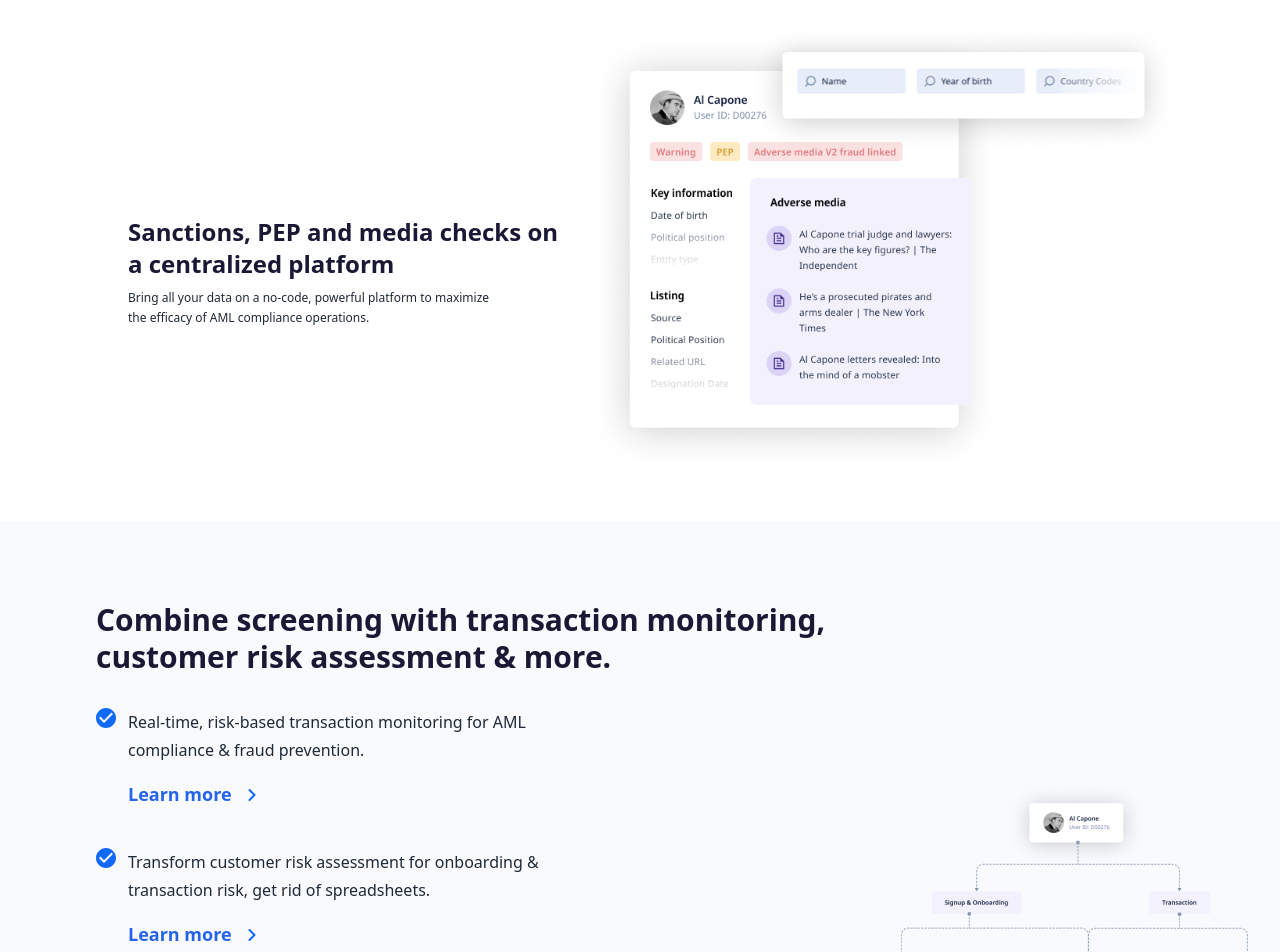
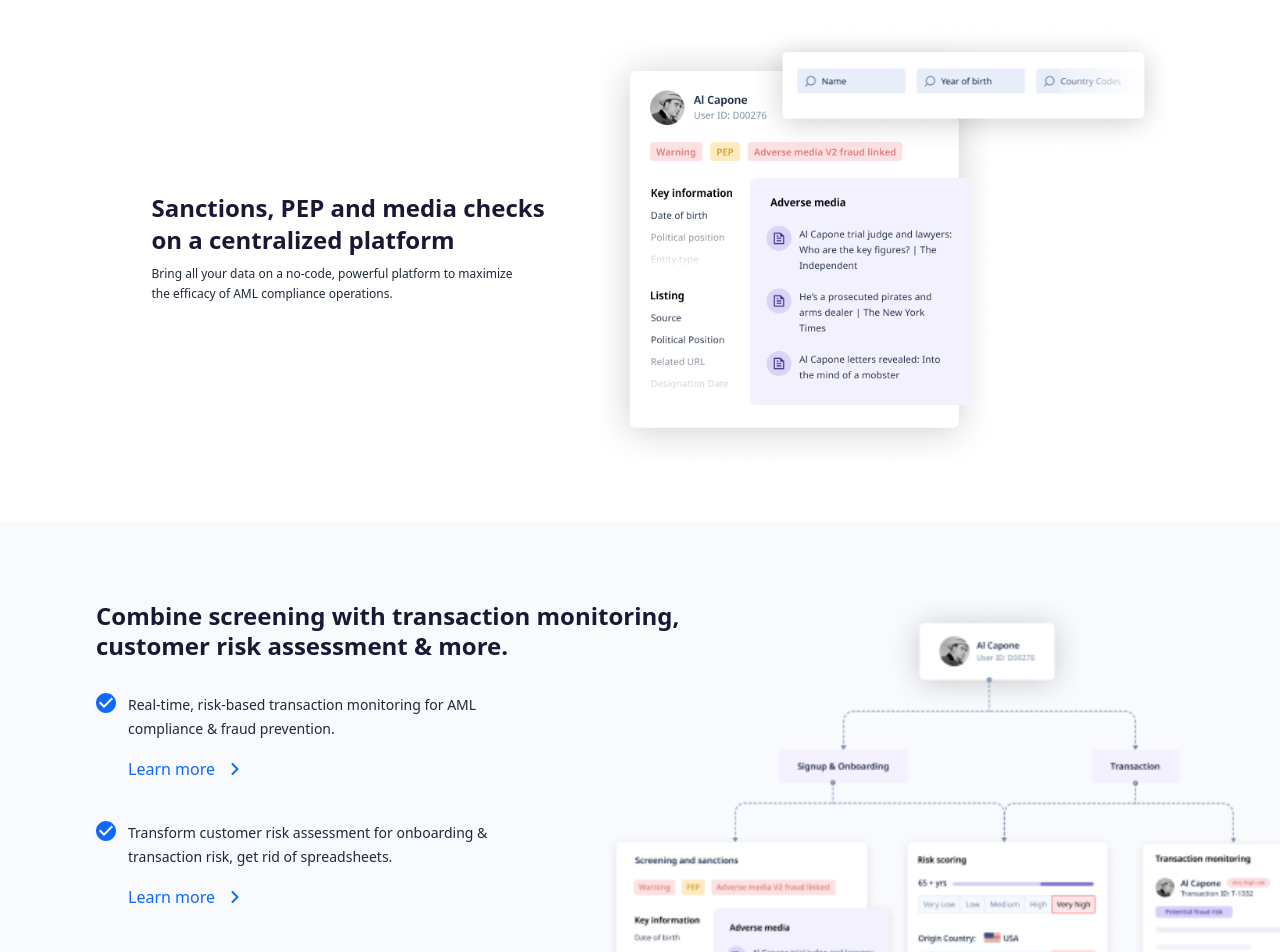
Before and after one commit to zentho/flagright-site, a React (Create React App) app: page / in a window 1280 px wide. Shown: the top 952 px of the page. Built offline with nearby package versions, Linux system fonts and the light colour scheme.

Commit message:
Fix stylings for Combine section

```diff
--- a/src/sections/Sanctions.js
+++ b/src/sections/Sanctions.js
@@ -4,10 +4,10 @@ import Checkmark from "../media/svg/Checkmark";
 
 export default function Sanctions() {
   return (
-    <section className="pb-8 lg:bg-white bg-[#F8FAFE] grid grid-cols-1 lg:grid-cols-2 items-center md:pl-12 lg:pt-6 lg:pl-24 lg:pr-44 lg:pb-12">
-      <div className="max-w-xl p-8 pt-20 mx-auto lg:mr-0">
+    <section className="pb-8 lg:bg-white bg-[#F8FAFE] pt-20  grid grid-cols-1 lg:grid-cols-2 items-center md:pl-12 lg:pt-6 lg:pl-24 lg:pr-44 lg:pb-12">
+      <div className="max-w-xl p-8 mx-auto lg:p-0">
         <h1 className="mb-6 text-3xl font-semibold leading-tight lg:font-bold lg:text-2xl lg:mb-2">
-          Sanctions, PEP and media checks <br className="hidden md:invisible" /> on a centralized platform
+          Sanctions, PEP and media checks <br className="hidden xl:inline" /> on a centralized platform
           <span className="md:hidden"> for all AML compliance needs </span>
         </h1>
         <div className="flex flex-col gap-6 lg:hidden">
@@ -30,8 +30,8 @@ export default function Sanctions() {
           </a>
         </div>
         <p className="hidden text-xs leading-5 text-gray-800 lg:block">
-          Bring all your data on a no-code, powerful platform to maximize <br className="invisible" /> the
-          efficacy of AML compliance operations.
+          Bring all your data on a no-code, powerful platform to maximize <br /> the efficacy of AML
+          compliance operations.
         </p>
       </div>
 
--- a/src/sections/web-only-sections/Combine.js
+++ b/src/sections/web-only-sections/Combine.js
@@ -4,20 +4,20 @@ import BlueArrow from "../../media/svg/BlueArrow";
 
 export default function Combine() {
   return (
-    <section className="relative flex bg-[#F8FAFE]">
-      <div className="z-20 px-24 pt-20 pb-40">
-        <h1 className="max-w-3xl mb-8 text-3xl font-semibold leading-tight">
-          Combine screening with transaction monitoring, customer risk assessment & more.
+    <section className="relative flex bg-[#F8FAFE] px-24 pt-20 pb-40">
+      <div className="z-20">
+        <h1 className="max-w-3xl mb-8 text-2xl font-semibold leading-tight">
+          Combine screening with transaction monitoring, <br /> customer risk assessment & more.
         </h1>
         <div className="flex flex-col gap-6">
           <div>
             <div className="flex items-start gap-3 mb-4">
               <Checkmark />
-              <p className="inline-block max-w-md leading-7 text-gray-800">
+              <p className="inline-block max-w-sm text-sm leading-6 text-gray-800">
                 Real-time, risk-based transaction monitoring for AML compliance & fraud prevention.
               </p>
             </div>
-            <a className="block mb-4 ml-8 text-lg font-semibold text-blue-600" href="/more">
+            <a className="block mb-4 ml-8  text-base font-medium text-[#1169F9]" href="/more">
               Learn more
               <BlueArrow />
             </a>
@@ -25,11 +25,11 @@ export default function Combine() {
           <div>
             <div className="flex items-start gap-3 mb-4">
               <Checkmark />
-              <p className="inline-block max-w-md leading-7 text-gray-800">
+              <p className="inline-block max-w-sm text-sm leading-6 text-gray-800">
                 Transform customer risk assessment for onboarding & transaction risk, get rid of spreadsheets.
               </p>
             </div>
-            <a className="block mb-4 ml-8 text-lg font-semibold text-blue-600" href="/more">
+            <a className="block mb-4 ml-8  text-[#1169F9] text-base font-medium" href="/more">
               Learn more
               <BlueArrow />
             </a>
@@ -37,7 +37,7 @@ export default function Combine() {
         </div>
       </div>
       <img
-        className="absolute bottom-0 right-0 "
+        className="absolute bottom-0 right-0 w-[54vw] max-w-2xl"
         src={require("../../media/screening-diagram.png")}
         alt="screening diagram"
       />
```
